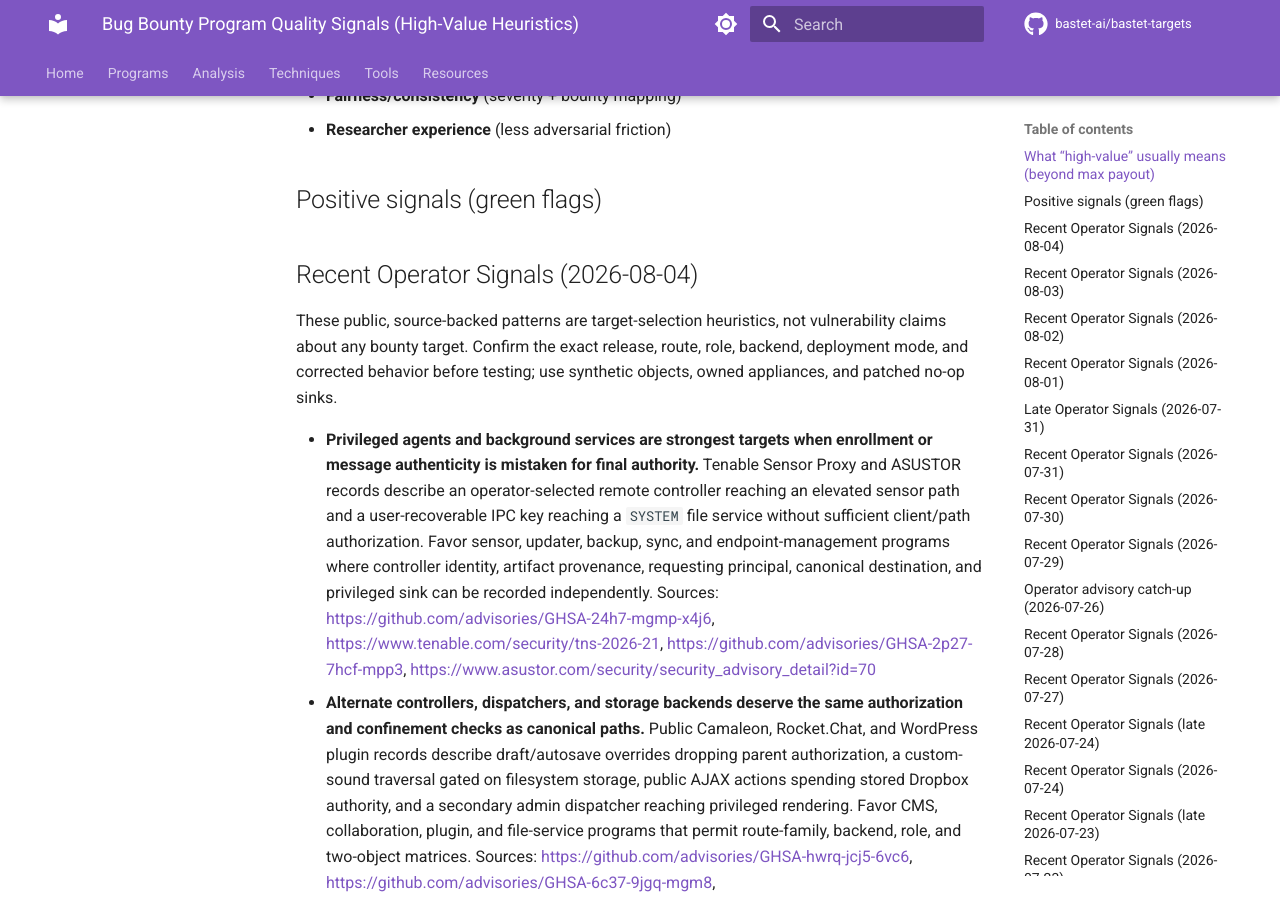
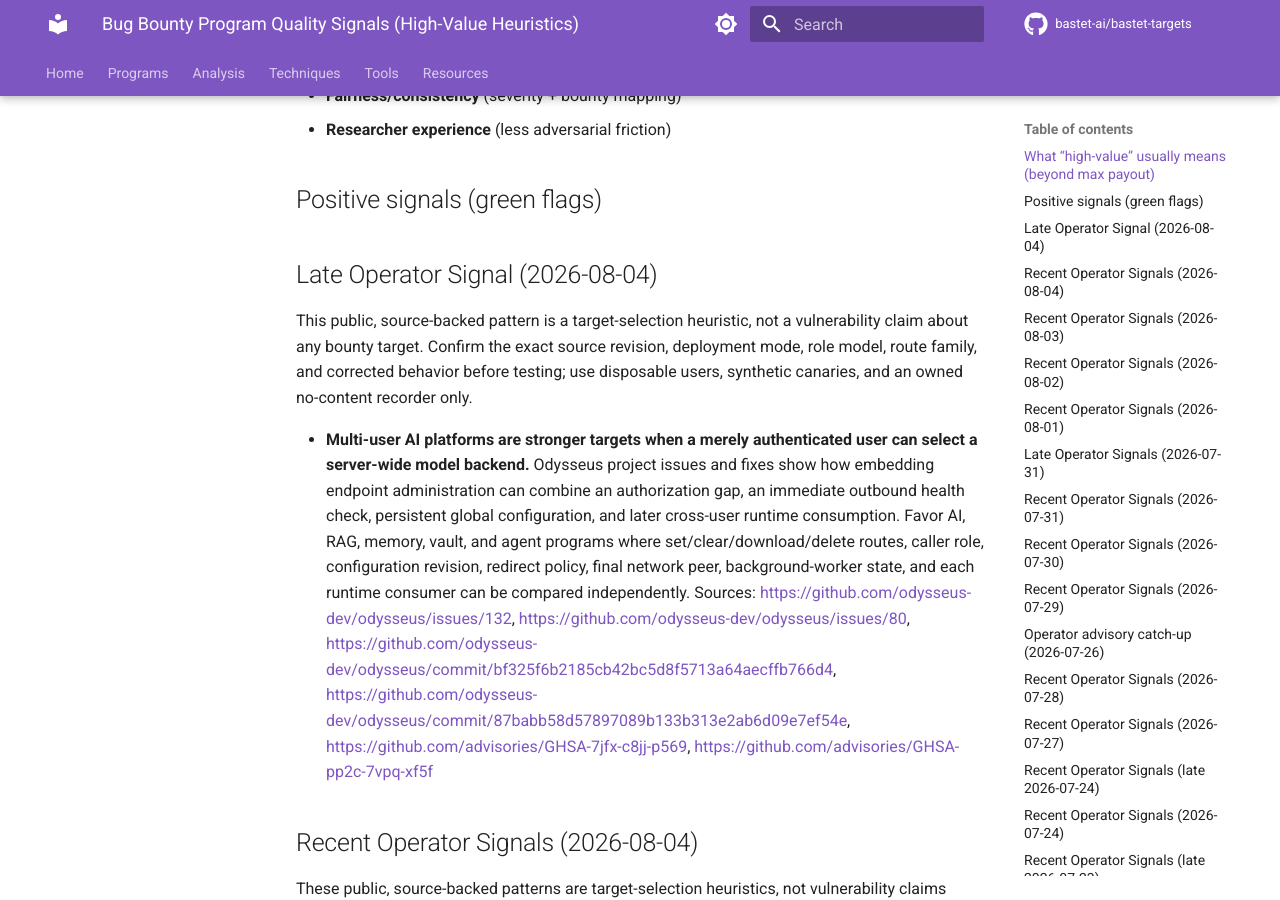
Before and after one commit to bastet-ai/bastet-targets, an MkDocs documentation site: the page built from docs/program-quality-signals.md, in a window 1280 px wide and 900 px high, scrolled down 546 px. Built offline with MkDocs 1.6.1 and Material for MkDocs 9.7.7, drawn with Linux system fonts in a browser that asks for light colours; comment, search, counter and statistics services are not loaded.

Commit message:
Add late August 4 AI backend authority signal

```diff
--- a/docs/program-quality-signals.md
+++ b/docs/program-quality-signals.md
@@ -16,6 +16,12 @@ Think in terms of:
 - **Researcher experience** (less adversarial friction)
 
 ## Positive signals (green flags)
+
+## Late Operator Signal (2026-08-04)
+
+This public, source-backed pattern is a target-selection heuristic, not a vulnerability claim about any bounty target. Confirm the exact source revision, deployment mode, role model, route family, and corrected behavior before testing; use disposable users, synthetic canaries, and an owned no-content recorder only.
+
+- **Multi-user AI platforms are stronger targets when a merely authenticated user can select a server-wide model backend.** Odysseus project issues and fixes show how embedding endpoint administration can combine an authorization gap, an immediate outbound health check, persistent global configuration, and later cross-user runtime consumption. Favor AI, RAG, memory, vault, and agent programs where set/clear/download/delete routes, caller role, configuration revision, redirect policy, final network peer, background-worker state, and each runtime consumer can be compared independently. Sources: https://github.com/odysseus-dev/odysseus/issues/132, https://github.com/odysseus-dev/odysseus/issues/80, https://github.com/odysseus-dev/odysseus/commit/bf325f6b2185cb42bc5d8f5713a64aecffb766d4, https://github.com/odysseus-dev/odysseus/commit/87babb58d57897089b133b313e2ab6d09e7ef54e, https://github.com/advisories/GHSA-7jfx-c8jj-p569, https://github.com/advisories/GHSA-pp2c-7vpq-xf5f
 
 ## Recent Operator Signals (2026-08-04)
 
```
Also changed, not shown: docs/programs/program-quality-signals.md (+6 -0 lines), docs/resources/program-quality-signals.md (+6 -0 lines).
